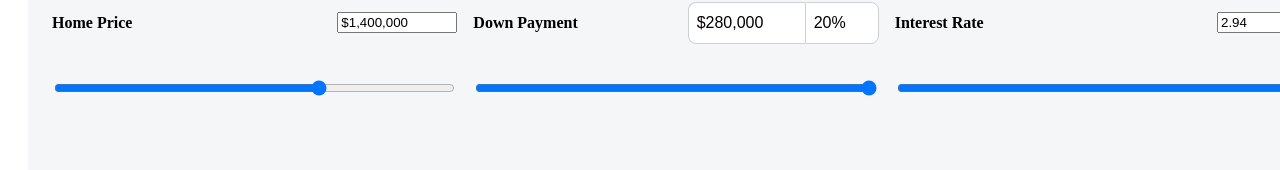
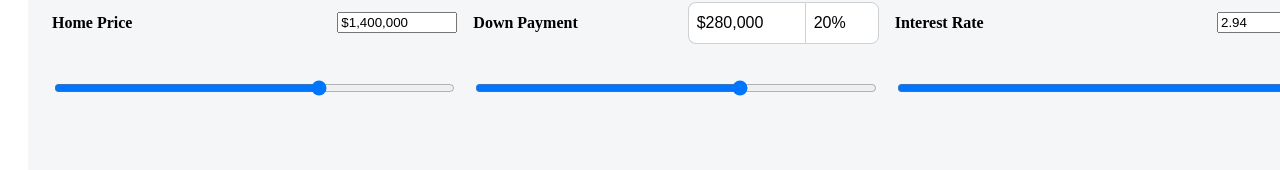
Before and after one commit to Realia-130/moduleAffordabilityWidget, a React (Create React App) app in the folder client/: page / in a window 1280 px wide. Shown: the part 191-361 px from the top of the page. Built offline with nearby package versions, Linux system fonts and the light colour scheme; the HTML template or start-up script is replaced by a standard one.

Commit message:
Implement fuctionality to down payment controls

```diff
--- a/client/src/App.jsx
+++ b/client/src/App.jsx
@@ -32,12 +32,13 @@ class App extends Component {
     };
 
     this.handlePriceChange = this.handlePriceChange.bind(this);
+    this.handleDownPaymentChange = this.handleDownPaymentChange.bind(this);
+    this.handlePercentDownChange = this.handlePercentDownChange.bind(this);
   }
 
   componentDidMount() {
     this.handlePriceChange(1400000);
   }
-
 
   handlePriceChange(homePrice) {
     const downPayment = calc.calculateAmountDown(homePrice, this.state.percentDown);
@@ -56,6 +57,35 @@ class App extends Component {
     });
   }
 
+  handleDownPaymentChange(downPayment) {
+    const { homePrice, mortgageIns, propertyTaxes } = this.state;
+    const percentDown = calc.calculatePercentDown(homePrice, downPayment);
+    const principle = calc.calcPrinciple(homePrice, downPayment, percentDown, 244);
+    const payment = calc.calcPayment(principle, propertyTaxes, mortgageIns);
+
+    this.setState({
+      principle,
+      payment,
+      downPayment,
+      percentDown,
+    });
+  }
+
+  handlePercentDownChange(percentDown) {
+    percentDown = percentDown / 100;
+    const { homePrice, mortgageIns, propertyTaxes } = this.state;
+    const downPayment = calc.calculateAmountDown(homePrice, percentDown);
+    const principle = calc.calcPrinciple(homePrice, downPayment, percentDown, 244);
+    const payment = calc.calcPayment(principle, propertyTaxes, mortgageIns);
+
+    this.setState({
+      principle,
+      payment,
+      downPayment,
+      percentDown,
+    });
+  }
+
   render() {
     const { payment, homePrice, interestRate, percentDown, downPayment, principle, loading, propertyTaxes, mortgageIns } = this.state;
 
@@ -67,6 +97,8 @@ class App extends Component {
         <Controls
           homePrice={homePrice}
           handlePriceChange={this.handlePriceChange}
+          handleDownPaymentChange={this.handleDownPaymentChange}
+          handlePercentDownChange={this.handlePercentDownChange}
           state={this.state}
           downPayment={downPayment}
           interestRate={interestRate}
--- a/client/src/components/Controls.jsx
+++ b/client/src/components/Controls.jsx
@@ -16,10 +16,16 @@ const ControlsContainer = styled.div`
   margin-top: 16px;
 `;
 
-const Controls = ({ homePrice, handlePriceChange, state, downPayment, interestRate }) => (
+const Controls = ({ homePrice, handlePriceChange, handleDownPaymentChange, handlePercentDownChange, state, downPayment, interestRate }) => (
   <ControlsContainer>
     <HomePrice homePrice={homePrice} handlePriceChange={handlePriceChange} />
-    <DownPayment homePrice={homePrice} state={state} downPayment={downPayment} />
+    <DownPayment
+      homePrice={homePrice}
+      state={state}
+      downPayment={downPayment}
+      handleDownPaymentChange={handleDownPaymentChange}
+      handlePercentDownChange={handlePercentDownChange}
+    />
     <InterestRate homePrice={homePrice} interestRate={interestRate} />
     <LoanType />
   </ControlsContainer>
--- a/client/src/components/DownPayment.jsx
+++ b/client/src/components/DownPayment.jsx
@@ -1,4 +1,4 @@
-import React from 'react';
+import React, { useState, useEffect } from 'react';
 import styled from 'styled-components';
 import RangeSlider from './RangeSlider.jsx';
 import numeral from 'numeral';
@@ -63,19 +63,78 @@ const InputContainer = styled.div`
   }
 `;
 
-const DownPayment = ({ homePrice, state, downPayment }) => {
+const DownPayment = ({ homePrice, state, downPayment, handleDownPaymentChange, handlePercentDownChange }) => {
+  const [value, setValue] = useState(downPayment);
+  const [fill, setFill] = useState(75);
+  const [max, setMax] = useState(0);
   const formatDownPayment = numeral(downPayment).format('0,0');
+  const formatDownPercent = Math.floor(state.percentDown * 100);
+
+  const styles = {
+    background: `linear-gradient(to right,
+      rgb(0, 120, 130) 0%,
+      rgb(0, 120, 130) ${fill}%,
+      rgb(205, 209, 212) ${fill}%,
+      rgb(205, 209, 212) 100%)`,
+  };
+
+  const handleChange = (e) => {
+    let targetVal = e.target.value;
+
+    if (targetVal[0] === '$') {
+      const pureVal = targetVal.slice(1);
+      targetVal = numeral(pureVal).value();
+    }
+
+    setValue(targetVal);
+    setFill((targetVal / max) * 100);
+    handleDownPaymentChange(targetVal);
+  };
+
+  const handlePercent = (e) => {
+    let val = e.target.value.replace('%', '');
+
+    if (val === null) {
+      val = '';
+    }
+    console.log(val);
+    handlePercentDownChange(val);
+  };
+
+  useEffect(() => {
+    setMax(downPayment * 1.5);
+  }, []);
 
   return (
     <DownPaymentContainer>
       <TopContainer>
         <h4>Down Payment</h4>
         <InputContainer>
-          <input type='text' className='money-input' value={`$${formatDownPayment}`}></input>
-          <input type='text' className='percent-input' value={`${state.percentDown * 100}%`}></input>
+          <input
+            type="text"
+            className="money-input"
+            value={`$${formatDownPayment}`}
+            onChange={handleChange}
+          />
+          <input
+            type="text"
+            className="percent-input"
+            value={`${formatDownPercent}%`}
+            onChange={handlePercent}
+          />
         </InputContainer>
       </TopContainer>
-      <RangeSlider homePrice={homePrice} />
+      <input
+        style={styles}
+        className="range"
+        type="range"
+        min="0"
+        max={max}
+        step="10"
+        value={value}
+        onChange={handleChange}
+      />
+      {/* <RangeSlider homePrice={homePrice} /> */}
 
     </DownPaymentContainer>
   )
```
Also changed, not shown: 1 other file (tests, documents, lock files or other folders).
